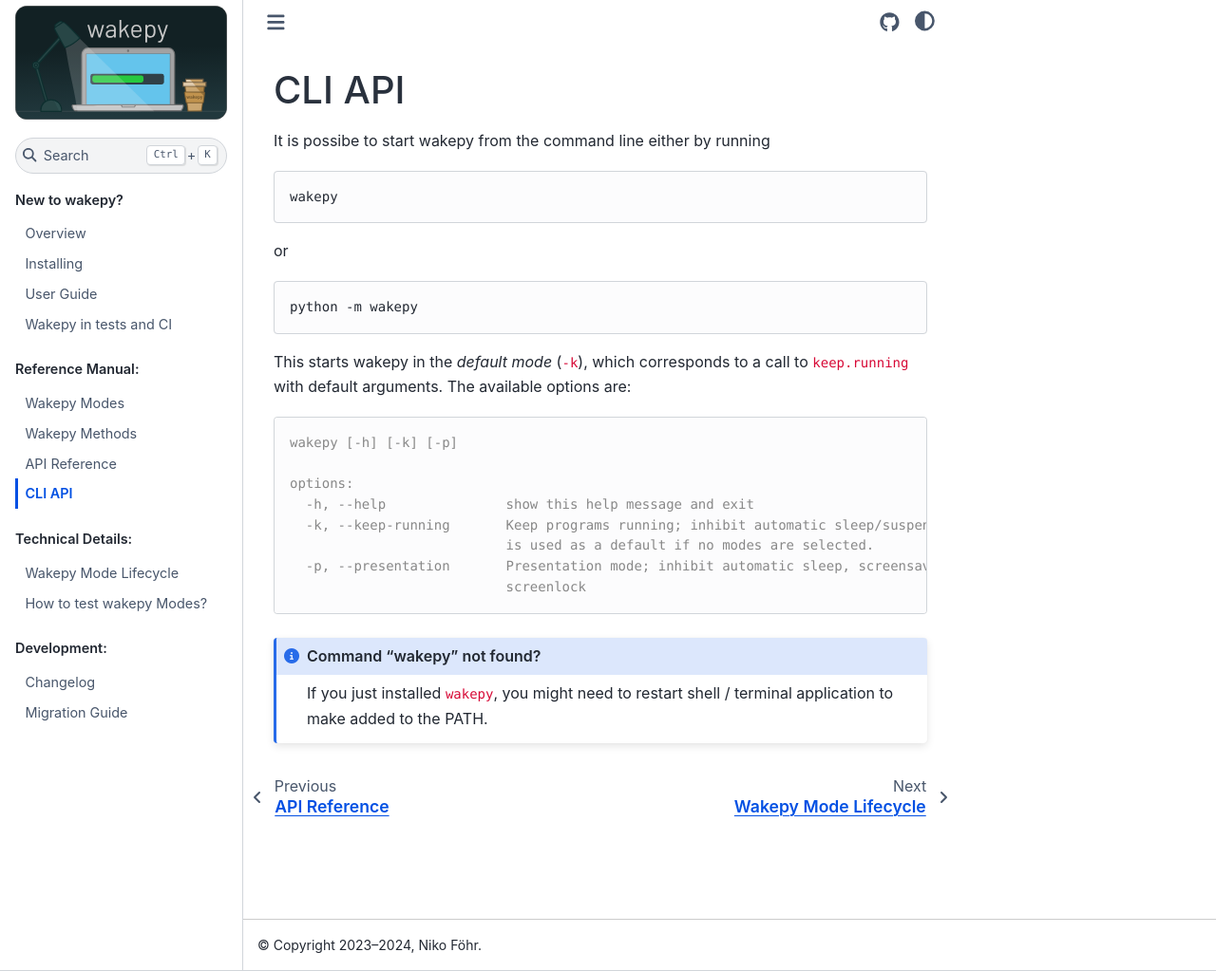
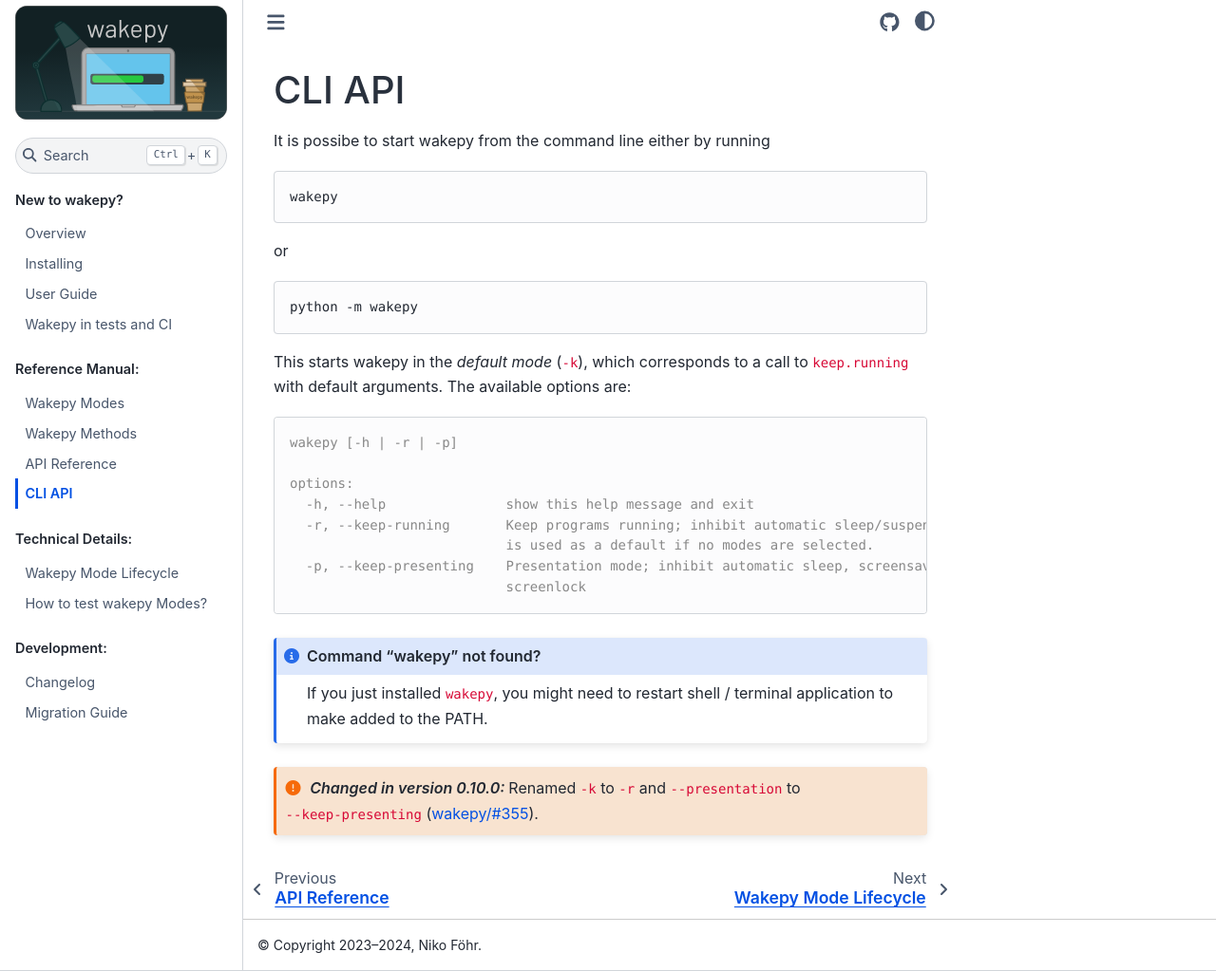
Before and after one commit to fohrloop/wakepy, a Sphinx documentation site: the page built from docs/source/cli-api.md, in a window 1280 px wide and 1023 px high. Shown: the whole window at 95% size. Built offline with Sphinx 7.4.7 and the Sphinx Book theme 1.1.4, drawn with Linux system fonts in a browser that asks for light colours; the version number could not be read and is left out.

Commit message:
Rename the CLI flags: Addendum to PR 356 (#391)
Amends: #356
Relates to issue: #355

- Update CLI API docs
- Use print() instead of DeprecationWarning, as DeprecationWarnings are
  not printed to standard output by default.

`````diff
--- a/docs/source/cli-api.md
+++ b/docs/source/cli-api.md
@@ -15,13 +15,13 @@ python -m wakepy
 This starts wakepy in the *default mode* (`-k`), which corresponds to a call to `keep.running` with default arguments. The available options are:
 
 ```{code-block} output
-wakepy [-h] [-k] [-p]
+wakepy [-h | -r | -p]
 
 options:
   -h, --help               show this help message and exit
-  -k, --keep-running       Keep programs running; inhibit automatic sleep/suspend. This
+  -r, --keep-running       Keep programs running; inhibit automatic sleep/suspend. This
                            is used as a default if no modes are selected.
-  -p, --presentation       Presentation mode; inhibit automatic sleep, screensaver and
+  -p, --keep-presenting    Presentation mode; inhibit automatic sleep, screensaver and
                            screenlock
 ```
 
@@ -31,3 +31,7 @@ options:
 
 If you just installed `wakepy`, you might need to restart shell / terminal application to make added to the PATH.
 ````
+
+```{versionchanged} 0.10.0
+Renamed `-k` to `-r` and `--presentation` to `--keep-presenting` ([wakepy/#355](https://github.com/fohrloop/wakepy/issues/355)).
+```
--- a/pyproject.toml
+++ b/pyproject.toml
@@ -85,9 +85,6 @@ disallow_untyped_defs = false
 module = ['toxfile']
 disallow_any_unimported = false
 
-[tool.pytest.ini_options]
-filterwarnings = "ignore:.*is deprecated in wakepy 0.7.0 and will be removed in a future version of wakepy.*:DeprecationWarning"
-
 [tool.coverage.run]
 plugins = ["coverage_conditional_plugin"]
 omit = [
`````
Also changed, not shown: 1 other file.
